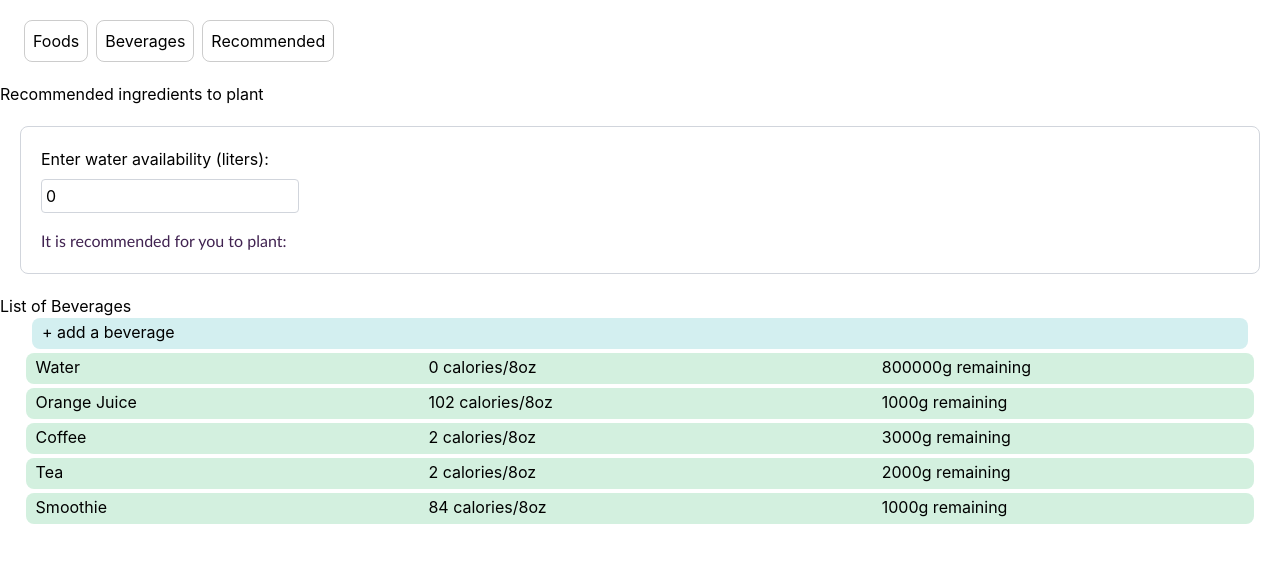
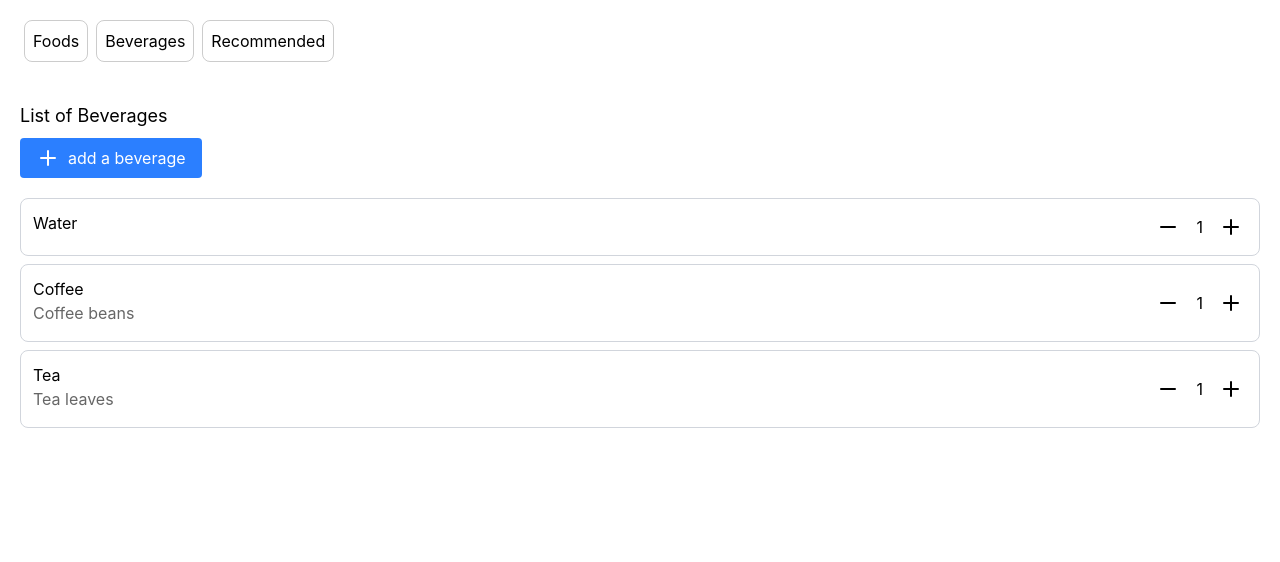
Before and after one commit to StrawberrySugars/Liftoff, a SvelteKit app: page /beverages in a window 1280 px wide. Shown: the top 562 px of the page. Built offline with nearby package versions, Linux system fonts and the light colour scheme.

Commit message:
beverages css

```diff
--- a/src/lib/beverages.ts
+++ b/src/lib/beverages.ts
@@ -1,23 +1,47 @@
 import { writable } from 'svelte/store';
 
 export interface Beverage {
-    id: number;
     name: string;
-    calories: number;
+    requiredPlants: string[];
     amount: number;
 }
 
+// const initialBeverages: Beverage[] = [
+//     { id: 1, name: 'Water', calories: 0, amount: 800000 },
+//     { id: 2, name: 'Orange Juice', calories: 102, amount: 1000 },
+//     { id: 3, name: 'Coffee', calories: 2, amount: 3000 },
+//     { id: 4, name: 'Tea', calories: 2, amount: 2000 },
+//     { id: 5, name: 'Smoothie', calories: 84, amount: 1000 }
+// ];
+
 const initialBeverages: Beverage[] = [
-    { id: 1, name: 'Water', calories: 0, amount: 800000 },
-    { id: 2, name: 'Orange Juice', calories: 102, amount: 1000 },
-    { id: 3, name: 'Coffee', calories: 2, amount: 3000 },
-    { id: 4, name: 'Tea', calories: 2, amount: 2000 },
-    { id: 5, name: 'Smoothie', calories: 84, amount: 1000 }
+    {
+        "name": "Water",
+        "requiredPlants": [],
+        "amount": 1
+    },
+    {
+        "name": "Coffee",
+        "requiredPlants": ["Coffee beans"],
+        "amount": 1
+    },
+    {
+        "name": "Tea",
+        "requiredPlants": ["Tea leaves"],
+        "amount": 1
+    }
 ];
+
+function normalizeBeverages(items: Beverage[]) {
+    return items.map((beverage) => ({
+        ...beverage,
+        amount: beverage.amount ?? 1
+    }));
+}
 
 function createBeverageStore() {
     const storedData = typeof window !== 'undefined' ? localStorage.getItem('beverages') : null;
-    const initialData = storedData ? JSON.parse(storedData) : initialBeverages;
+    const initialData = storedData ? normalizeBeverages(JSON.parse(storedData)) : initialBeverages;
 
     const { subscribe, set, update } = writable<Beverage[]>(initialData);
 
@@ -27,15 +51,33 @@ function createBeverageStore() {
             update((items) => {
                 const newBeverage = {
                     ...beverage,
-                    id: Math.max(...items.map((b) => b.id), 0) + 1
+                    amount: beverage.amount ?? 1
                 };
                 const updated = [...items, newBeverage];
                 localStorage.setItem('beverages', JSON.stringify(updated));
                 return updated;
             }),
-        removeBeverage: (id: number) =>
+        increaseBeverageAmount: (index: number) =>
             update((items) => {
-                const updated = items.filter((b) => b.id !== id);
+                const updated = items.map((beverage, itemIndex) =>
+                    itemIndex === index ? { ...beverage, amount: beverage.amount + 1 } : beverage
+                );
+                localStorage.setItem('beverages', JSON.stringify(updated));
+                return updated;
+            }),
+        decreaseBeverageAmount: (index: number) =>
+            update((items) => {
+                const updated = items.map((beverage, itemIndex) =>
+                    itemIndex === index && beverage.amount > 0
+                        ? { ...beverage, amount: beverage.amount - 1 }
+                        : beverage
+                );
+                localStorage.setItem('beverages', JSON.stringify(updated));
+                return updated;
+            }),
+        removeBeverage: (index: number) =>
+            update((items) => {
+                const updated = items.filter((_, i) => i !== index);
                 localStorage.setItem('beverages', JSON.stringify(updated));
                 return updated;
             }),
--- a/src/lib/planting.ts
+++ b/src/lib/planting.ts
@@ -17,7 +17,9 @@ export const plants: PlantOption[] = [
     { id: "tomato", name: 'Tomato', waterRequirementMm: 500, timeToHarvestDays: 70 },
     { id: "wheat", name: 'Wheat', waterRequirementMm: 550, timeToHarvestDays: 229 },
     { id: "dill", name: 'Dill', waterRequirementMm: 200, timeToHarvestDays: 90 },
-    { id: "basil", name: 'Basil', waterRequirementMm: 220, timeToHarvestDays: 75 }
+    { id: "basil", name: 'Basil', waterRequirementMm: 220, timeToHarvestDays: 75 },
+    { id: "coffee-beans", name: 'Coffee beans', waterRequirementMm: 2000, timeToHarvestDays: 255},
+    { id: "tea-leaves", name: 'Tea leaves', waterRequirementMm: 1750, timeToHarvestDays: 1000}
 ];
 
 const plantAliases: Record<string, string> = {
--- a/src/routes/+page.svelte
+++ b/src/routes/+page.svelte
@@ -14,7 +14,7 @@
 {#if shown}
 	<Popup onDismiss={() => (shown = false)}>
 		<div class="flex flex-col gap-5">
-			<h2>Add a new meal</h2>
+			<h2>Add a New Meal</h2>
 
 			<div class="rounded-xl border border-gray-200 bg-gray-50 p-4">
 				<div class="mb-4">
--- a/src/routes/beverages/+page.svelte
+++ b/src/routes/beverages/+page.svelte
@@ -1,24 +1,108 @@
 <script lang="ts">
 	import { beverages } from '$lib/beverages';
+	import { MinusIcon, PlusIcon } from '@lucide/svelte';
 	import Popup from '../../components/Popup.svelte';
-	import RecommendedMeals from '../../components/RecommendedMeals.svelte';
+	import { plants } from '$lib/planting';
+
 	let shown = $state(false);
+	let mealName = $state('');
+	let selectedIngredients = $state<number[]>([]);
+
+	function addMeal() {}
 </script>
 
-<RecommendedMeals />
+{#if shown}
+	<Popup onDismiss={() => (shown = false)}>
+		<div class="flex flex-col gap-5">
+			<h2>Add a New Beverage</h2>
 
-<h2>List of Beverages</h2>
-<div class="create">+ add a beverage</div>
-<div>
-	{#each $beverages as beverage (beverage.id)}
-		<div class="list">
-			<div class="item item1">
-				{beverage.name}
+			<div class="rounded-xl border border-gray-200 bg-gray-50 p-4">
+				<div class="mb-4">
+					<h3 class="text-lg font-semibold">Ingredients checklist</h3>
+					<p class="text-sm text-gray-600">
+						Pick the ingredients you want to include in this beverage.
+					</p>
+				</div>
+
+				<div class="grid max-h-72 grid-cols-1 gap-3 overflow-y-auto pr-1 sm:grid-cols-2">
+					{#each plants as ingredient (ingredient.id)}
+						<label
+							class="flex cursor-pointer items-center gap-3 rounded-lg border border-gray-200 bg-white p-3 shadow-sm transition hover:border-blue-400 hover:bg-blue-50"
+						>
+							<input
+								type="checkbox"
+								bind:group={selectedIngredients}
+								value={ingredient.id}
+								class="h-4 w-4 rounded border-gray-300 text-blue-600 focus:ring-blue-500"
+							/>
+							<span class="font-medium text-gray-800">{ingredient.name}</span>
+						</label>
+					{/each}
+				</div>
+
+				<p class="mt-4 text-sm text-gray-600">
+					Selected: <span class="font-semibold text-gray-900">{selectedIngredients.length}</span>
+				</p>
 			</div>
-			<div class="item item2">{beverage.calories} calories/8oz</div>
-			<div class="item item3">{beverage.amount}g remaining</div>
+
+			<input
+				type="text"
+				bind:value={mealName}
+				placeholder="Meal name"
+				class="rounded border border-gray-300 p-2"
+			/>
+			<button
+				onclick={addMeal}
+				disabled={!mealName.trim() || selectedIngredients.length === 0}
+				class="rounded bg-blue-500 px-4 py-2 text-white disabled:cursor-not-allowed disabled:bg-blue-300"
+			>
+				Add Beverage
+			</button>
 		</div>
-	{/each}
+	</Popup>
+{/if}
+
+<div class="p-5">
+	<h2 class="pb-2 text-lg">List of Beverages</h2>
+	<button
+		class="flex cursor-pointer gap-2 rounded bg-blue-500 px-4 py-2 text-white hover:bg-blue-600"
+		onclick={() => {
+			mealName = '';
+			selectedIngredients = [];
+			shown = true;
+		}}
+	>
+		<PlusIcon /> add a beverage
+	</button>
+	<div class="mt-5">
+		{#each $beverages as beverage, index (beverage.name)}
+			<div class="mb-2 flex rounded-lg border border-gray-300 p-3">
+				<div>
+					<div>
+						{beverage.name}
+					</div>
+					<div class="text-black/60">{beverage.requiredPlants.join(', ')}</div>
+					<div class="mt-1 text-xs text-black/50"></div>
+				</div>
+				<div class="ml-auto flex items-center gap-3">
+					<button
+						disabled={beverage.amount <= 0}
+						class="rounded p-1 hover:bg-gray-300 disabled:cursor-not-allowed disabled:opacity-40 disabled:hover:bg-transparent"
+						onclick={() => beverages.decreaseBeverageAmount(index)}
+					>
+						<MinusIcon />
+					</button>
+					<div>{beverage.amount}</div>
+					<button
+						class="rounded p-1 hover:bg-gray-300"
+						onclick={() => beverages.increaseBeverageAmount(index)}
+					>
+						<PlusIcon />
+					</button>
+				</div>
+			</div>
+		{/each}
+	</div>
 </div>
 
-<br />
+<br/>
--- a/src/routes/recommended/+page.svelte
+++ b/src/routes/recommended/+page.svelte
@@ -1,5 +1,6 @@
 <script lang="ts">
 	import { foods } from '$lib/foods';
+	import { beverages } from '$lib/beverages';
 	import { getPlantByName } from '$lib/planting';
 	import { Link, MinusIcon, PlusIcon, Timer } from '@lucide/svelte';
 
@@ -10,6 +11,13 @@
 		return $foods
 			.filter((food) => food.requiredPlants.includes(plant))
 			.map((food) => food.name)
+			.sort();
+	}
+
+	function beveragesForPlant(plant: string) {
+		return $beverages
+			.filter((beverages) => beverages.requiredPlants.includes(plant))
+			.map((beverages) => beverages.name)
 			.sort();
 	}
 
```
